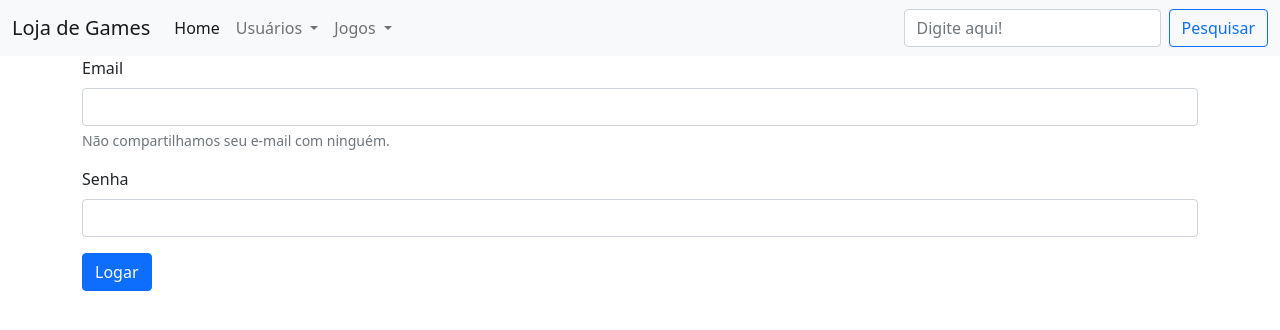
After one commit to Bruno173/LojaTI10m, a PHP site: page /login.php in a window 1280 px wide. The commit adds this page. Shown: the top 330 px of the page. Run offline with PHP 8.4, Linux system fonts and the light colour scheme.

Commit message:
login senha

```diff
--- a/controler/inserirCadastro.php
+++ b/controler/inserirCadastro.php
@@ -7,7 +7,7 @@ include_once("../model/usuarioModel.php");
 extract($_REQUEST,EXTR_OVERWRITE);
 
 
-if(inserirUsuario($conn,$nomeusu,$emailusu,$foneusu,$cpfusu,$tipousu,$cepusu,$numusu,$compusu)){
+if(inserirUsuario($conn,$nomeusu,$emailusu,$foneusu,$cpfusu,$tipousu,$cepusu,$numusu,$compusu, $senha, $pinusu)){
 echo("O perfil foram cadastro com sucesso !!!");
 }else{
 echo("O perfil esta incompleto, tente novamente !!!");
--- a/view/header.php
+++ b/view/header.php
@@ -20,14 +20,15 @@
             <div class="collapse navbar-collapse" id="navbarSupportedContent">
                 <ul class="navbar-nav me-auto mb-2 mb-lg-0">
                     <li class="nav-item">
-                        <a class="nav-link active" aria-current="page" href="../view/index.php">Home</a>
+                        <a class="nav-link active" aria-current="page" href="../view/indexADM.php">Home</a>
                     </li>
                     <li class="nav-item dropdown">
                         <a class="nav-link dropdown-toggle" href="#" id="navbarDropdown" role="button" data-bs-toggle="dropdown" aria-expanded="false">
                             Usuários
                         </a>
                         <ul class="dropdown-menu" aria-labelledby="navbarDropdown">
-                            <li><a class="dropdown-item" href="cadusuario.php">Cadastrar</a></li>
+                            <li><a class="dropdown-item" href="../view/cadusuario.php">Cadastrar</a></li>
+                            <li><a class="dropdown-item" href="../view/login.php">login</a></li>
                             <li>
                                 <hr class="dropdown-divider">
                             </li>
--- /dev/null
+++ b/view/login.php
@@ -0,0 +1,30 @@
+<!DOCTYPE html>
+<html lang="en">
+<head>
+    <?php
+    include_once("../view/header.php");
+    ?>
+    <meta charset="UTF-8">
+    <meta http-equiv="X-UA-Compatible" content="IE=edge">
+    <meta name="viewport" content="width=device-width, initial-scale=1.0">
+    <link href="https://cdn.jsdelivr.net/npm/bootstrap@5.1.3/dist/css/bootstrap.min.css" rel="stylesheet" integrity="sha384-1BmE4kWBq78iYhFldvKuhfTAU6auU8tT94WrHftjDbrCEXSU1oBoqyl2QvZ6jIW3" crossorigin="anonymous">
+    <title>Sistema de Games</title>
+</head>
+<body>
+    <div class="container">
+<form>
+  <div class="mb-3">
+    <label for="exampleInputEmail1" class="form-label">Email</label>
+    <input type="email" class="form-control" id="exampleInputEmail1" aria-describedby="emailHelp">
+    <div id="emailHelp" class="form-text">Não compartilhamos seu e-mail com ninguém.</div>
+  </div>
+  <div class="mb-3">
+    <label for="exampleInputPassword1" class="form-label">Senha</label>
+    <input type="password" class="form-control" id="exampleInputPassword1">
+  </div>
+
+  <button type="submit" class="btn btn-primary">Logar</button>
+</form>
+</div>
+</body>
+</html>
```
Also changed, not shown: model/usuarioModel.php (+6 -3 lines), view/cadusuario.php (+15 -5 lines), view/index.php (+4 -9 lines), view/indexADM.php (added, +9 -0 lines).
